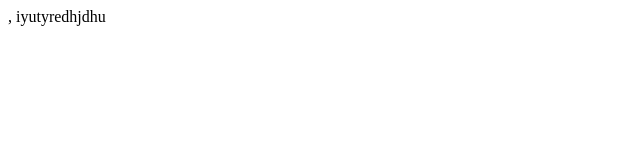
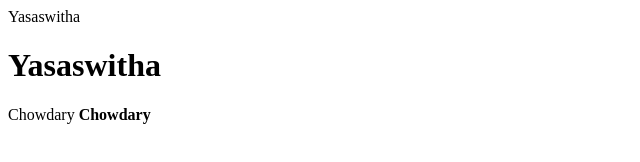
Before and after one commit to YasaswithaChowdary28/VISUALSTUDIO, a plain HTML site: page index.html in a window 1280 px wide. Shown: the whole page, without its empty margins (0-640 px from the left). Drawn offline with Linux system fonts and the light colour scheme.

Commit message:
Block level Elements vs Inline Elements

```diff
--- a/index.html
+++ b/index.html
@@ -6,6 +6,11 @@
     <title>Document</title>
 </head>
 <body>
-    , iyutyredhjdhu
+    <!-- Block Level Elements-->
+     <div>Yasaswitha</div>
+     <h1>Yasaswitha</h1>
+     <!--Inline Elements-->
+     <span>Chowdary</span>
+     <b>Chowdary</b>
 </body>
 </html>
```
